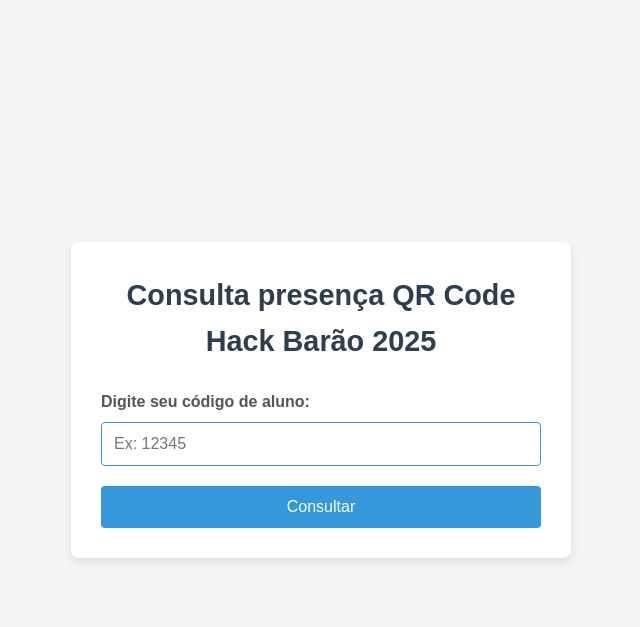
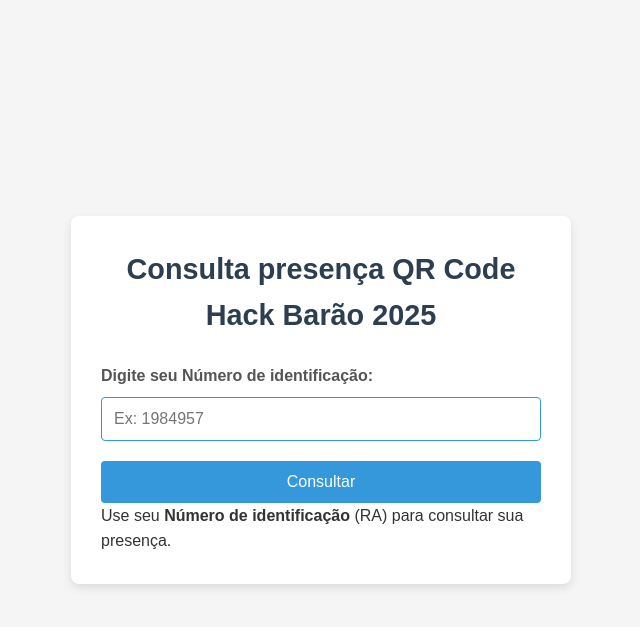
Before and after one commit to gbazo/freq_hack, a FastAPI app: page / in a window 1280 px wide. Shown: the top 627 px of the page, without its empty margins (319-959 px from the left). Run offline with FastAPI, Linux system fonts and the light colour scheme.

Commit message:
Update index.html

```diff
--- a/templates/index.html
+++ b/templates/index.html
@@ -18,12 +18,16 @@
 
             <form action="/consultar" method="post">
                 <div class="form-group">
-                    <label for="codigo">Digite seu código de aluno:</label>
-                    <input type="text" id="codigo" name="codigo" required placeholder="Ex: 12345">
+                    <label for="codigo">Digite seu Número de identificação:</label>
+                    <input type="text" id="codigo" name="codigo" required placeholder="Ex: 1984957">
                 </div>
 
                 <button type="submit" class="btn-consultar">Consultar</button>
             </form>
+
+            <div class="info-text">
+                <p>Use seu <strong>Número de identificação</strong> (RA) para consultar sua presença.</p>
+            </div>
         </div>
     </div>
 
```
